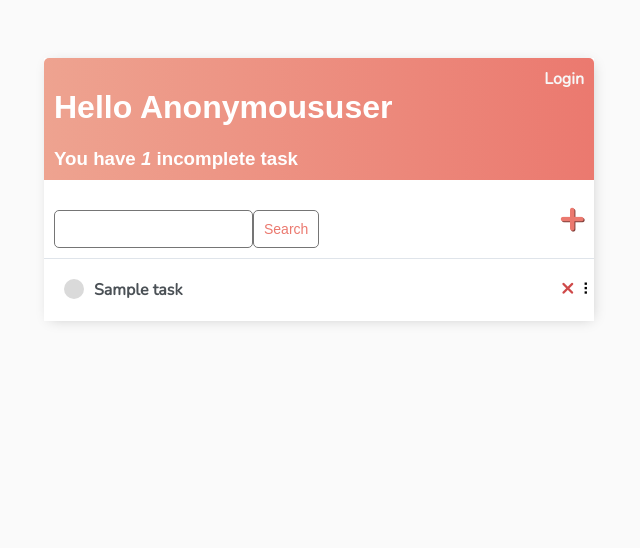
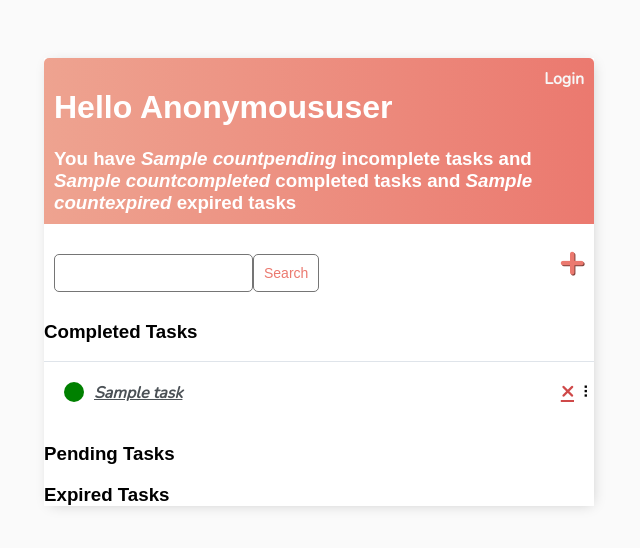
Before and after one commit to RishinR/todo_list, a Django app: template base/templates/base/task_list.html in a window 1280 px wide. Shown: the top 548 px of the page, without its empty margins (321-961 px from the left). Run offline with Django 4.2, Linux system fonts and the light colour scheme; the template is opened without the code that fills it: most values are stand-ins (such as "Sample title", 1, 10 or a date in 2020).

Commit message:
Added different status levels completed, expired and pending

```diff
--- a/base/templates/base/main.html
+++ b/base/templates/base/main.html
@@ -71,24 +71,28 @@
             }
 
             .task-title a {
-                text-decoration: none;
                 color: #4b5156;
                 margin-left: 10px;
             }
             .task-complete-icon{
                 height: 20px;
                 width: 20px;
-                background-color: rgb(105, 192, 105);
+                background-color: green;
                 border-radius:50%;
             }
-            .task-incomplete-icon{
+            .task-pending-icon{
                 height: 20px;
                 width: 20px;
-                background-color: rgb(218, 218, 218);
+                background-color:rgb(255, 251, 0);
+                border-radius:50%;
+            }
+            .task-expired-icon{
+                height: 20px;
+                width: 20px;
+                background-color:rgb(255, 0, 4);
                 border-radius:50%;
             }
             .delete-link{
-                text-decoration: none;
                 font-weight:900;
                 color: #cf4949;
                 font-size:22px;
@@ -133,7 +137,6 @@
                 font-size: 14px;
                 border-radius: 5px;
                 cursor: pointer;
-                text-decoration: none;
             }
 
             .card-body {
--- a/base/templates/base/task_list.html
+++ b/base/templates/base/task_list.html
@@ -7,7 +7,7 @@
             Hello {{request.user|title}}
         </h1>
         <h3 style="margin:0">
-            You have <i>{{count}}</i> incomplete task{{ count|pluralize:"s" }}
+            You have <i>{{countpending}}</i> incomplete task{{ countexpired|pluralize:"s" }} and <i>{{countcompleted}}</i> completed task{{ countcompleted|pluralize:"s" }} and <i>{{countexpired}}</i> expired task{{ countexpired|pluralize:"s" }}
         </h3>
     </div>
     {% if request.user.is_authenticated %}
@@ -25,7 +25,7 @@
 
 
 <div id = "search-add-wrapper">
-    <form mehtod = "GET" style="margin-top: 20px; display: flex;">
+    <form method = "GET" style="margin-top: 20px; display: flex;">
         <input type = 'text' name = 'search-area' value= {{search_input}}>
         <input class = "button" type = 'submit' value = 'Search'>
     </form>
@@ -34,14 +34,14 @@
 
 
 <div id="tasklist" class="task-items-wrapper">
+    <h3>Completed Tasks</h3>
     {% for task in tasks %}
+    {% if task.status == 'completed' %}
     <div class="task-wrapper" data-position="{{task.pk}}">
         <div class="task-title">
-            {% if task.complete %}
+
             <div class="task-complete-icon"></div>
-            <i><s><a href="{% url 'task-update' task.id %}">{{task}}</a></s></i> {% else %}
-            <div class="task-incomplete-icon"></div>
-            <a href="{% url 'task-update' task.id %}">{{task}}</a> {% endif %}
+            <i><a href="{% url 'task-update' task.id %}">{{task}}</a></i>
         </div>
         <div class="task-controls">
             <a class="delete-link" href="{% url 'task-delete' task.id %}">&#215;</a>
@@ -49,10 +49,60 @@
         </div>
     </div>
 
+    {% endif %}
     {% empty %}
     <div style="text-align: center; padding-bottom: 10px; line-height: 1em;">
         <h3>No new tasks are created.</h3>
-        <h3>Create a <a style="text-decoration: none; color: #e53935;" href="{% url 'task-create' %}">New task</a> ! </h3>
+        <h3>Create a <a style="color: #e53935;" href="{% url 'task-create' %}">New task</a> ! </h3>
+    </div>
+    {% endfor %}
+</div>
+<div id="tasklist" class="task-items-wrapper">
+    <h3>Pending Tasks</h3>
+    {% for task in tasks %}
+    {% if task.status == 'pending' %}
+    <div class="task-wrapper" data-position="{{task.pk}}">
+        <div class="task-title">
+
+            <div class="task-pending-icon"></div>
+            <i><a href="{% url 'task-update' task.id %}">{{task}}</a></i>
+        </div>
+        <div class="task-controls">
+            <a class="delete-link" href="{% url 'task-delete' task.id %}">&#215;</a>
+            <span class="handle">&nbsp;&#10247;</span>
+        </div>
+    </div>
+
+    {% endif %}
+    {% empty %}
+    <div style="text-align: center; padding-bottom: 10px; line-height: 1em;">
+        <h3>No new tasks are created.</h3>
+        <h3>Create a <a style="color: #e53935;" href="{% url 'task-create' %}">New task</a> ! </h3>
+    </div>
+    {% endfor %}
+</div>
+
+<div id="tasklist" class="task-items-wrapper">
+    <h3>Expired Tasks</h3>
+    {% for task in tasks %}
+    {% if task.status == 'expired' %}
+    <div class="task-wrapper" data-position="{{task.pk}}">
+        <div class="task-title">
+
+            <div class="task-expired-icon"></div>
+            <i><a href="{% url 'task-update' task.id %}">{{task}}</a></i>
+        </div>
+        <div class="task-controls">
+            <a class="delete-link" href="{% url 'task-delete' task.id %}">&#215;</a>
+            <span class="handle">&nbsp;&#10247;</span>
+        </div>
+    </div>
+
+    {% endif %}
+    {% empty %}
+    <div style="text-align: center; padding-bottom: 10px; line-height: 1em;">
+        <h3>No new tasks are created.</h3>
+        <h3>Create a <a style="color: #e53935;" href="{% url 'task-create' %}">New task</a> ! </h3>
     </div>
     {% endfor %}
 </div>
```
Also changed, not shown: base/models.py (+16 -5 lines), base/views.py (+5 -4 lines), base/migrations/0002_alter_task_options_rename_create_task_created_and_more.py (added), base/migrations/0003_task_completion_date.py (added), base/templates/base/completed.html (added), db.sqlite3.
